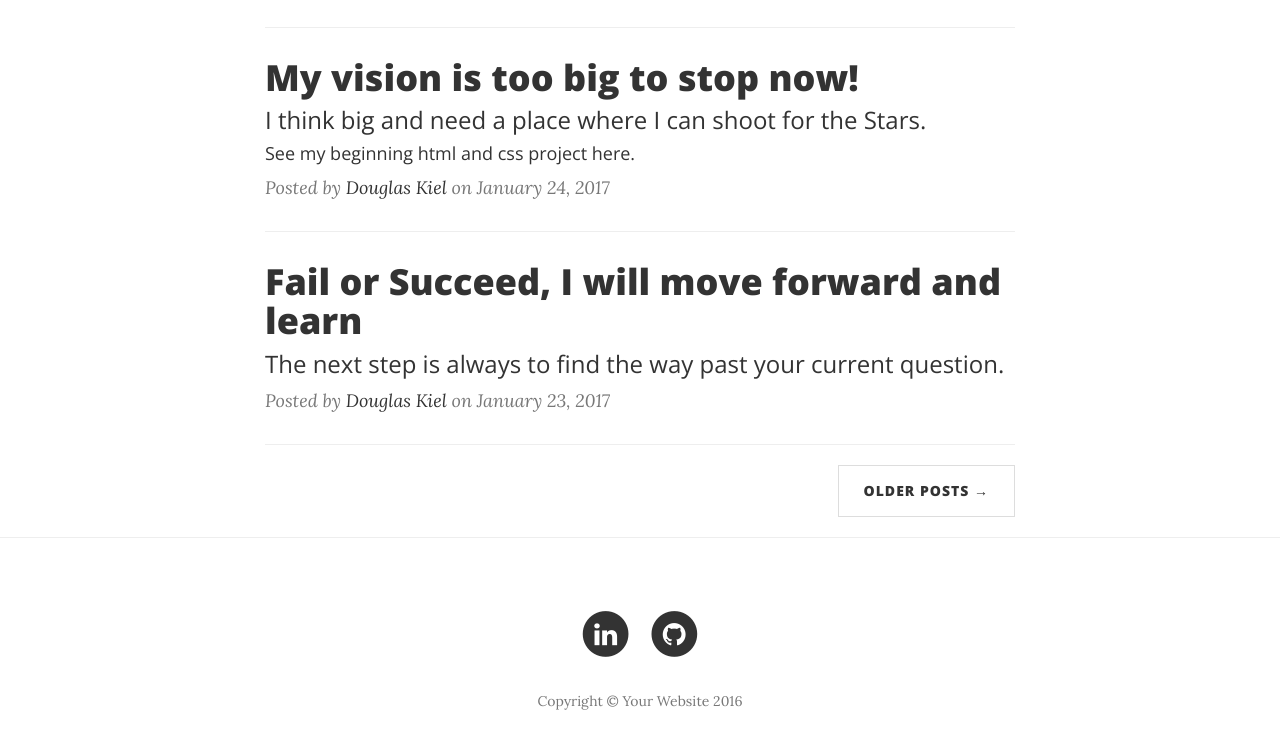
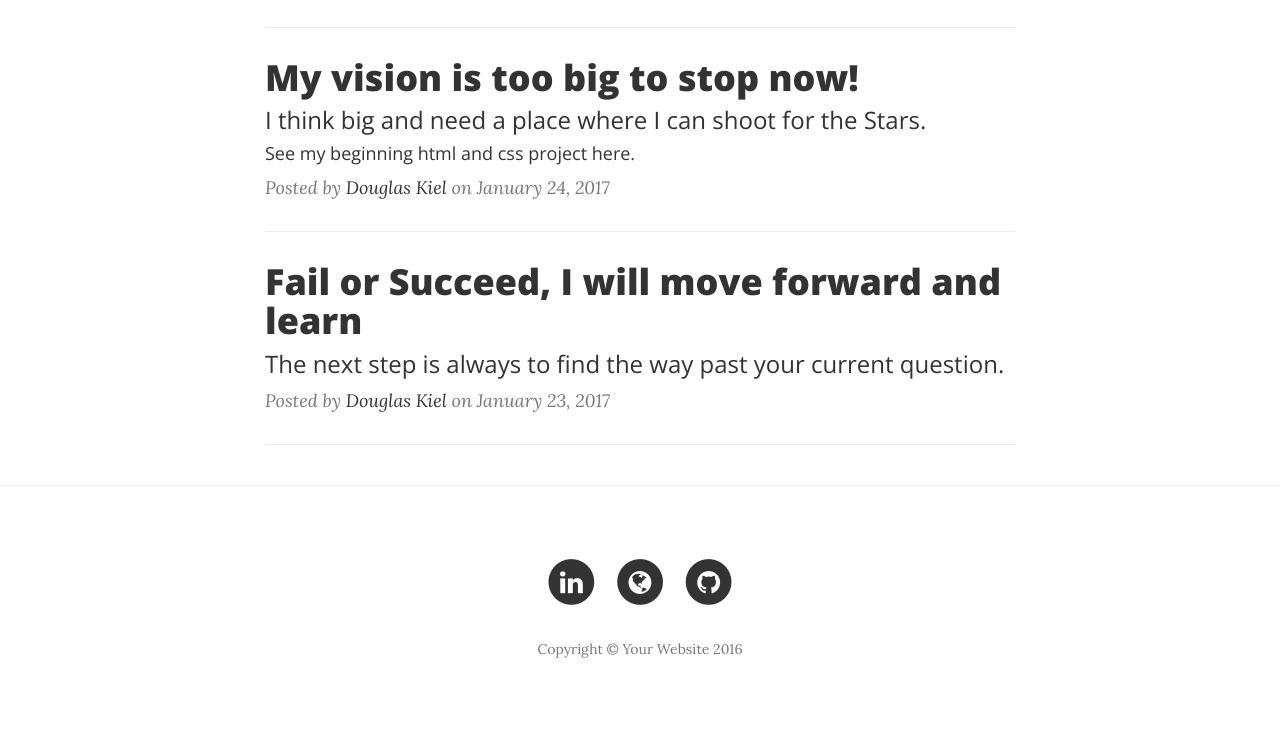
Before and after one commit to douglaskiel/douglaskiel.github.io, a website: page index.html in a window 1280 px wide. Shown: the part 888-1637 px from the top of the page. After the commit the page ends 1613 px from the top, so only its background shows below. Drawn offline with nearby package versions, Linux system fonts and the light colour scheme.

Commit message:
added resume and glyphicon

```diff
--- a/index.html
+++ b/index.html
@@ -138,12 +138,7 @@
                     <p class="post-meta">Posted by <a href="#">Douglas Kiel</a> on January 23, 2017</p>
                 </div>
                 <hr>
-                <!-- Pager -->
-                <ul class="pager">
-                    <li class="next">
-                        <a href="#">Older Posts &rarr;</a>
-                    </li>
-                </ul>
+
             </div>
         </div>
     </div>
@@ -161,6 +156,14 @@
                                 <span class="fa-stack fa-lg">
                                     <i class="fa fa-circle fa-stack-2x"></i>
                                     <i class="fa fa-linkedin fa-stack-1x fa-inverse"></i>
+                                </span>
+                            </a>
+                        </li>
+                        <li>
+                            <a href="img/bresume.pdf" target="blank">
+                                <span class="fa-stack fa-lg">
+                                    <i class="fa fa-circle fa-stack-2x"></i>
+                                    <i class="fa fa-globe fa-stack-1x fa-inverse"></i>
                                 </span>
                             </a>
                         </li>
```
Also changed, not shown: about.html (+8 -0 lines), contact.html (+8 -0 lines), etc....html (added, +6 -0 lines), post.html (+8 -0 lines), js/0.10_glyphicons.html (deleted), 1 other file.
